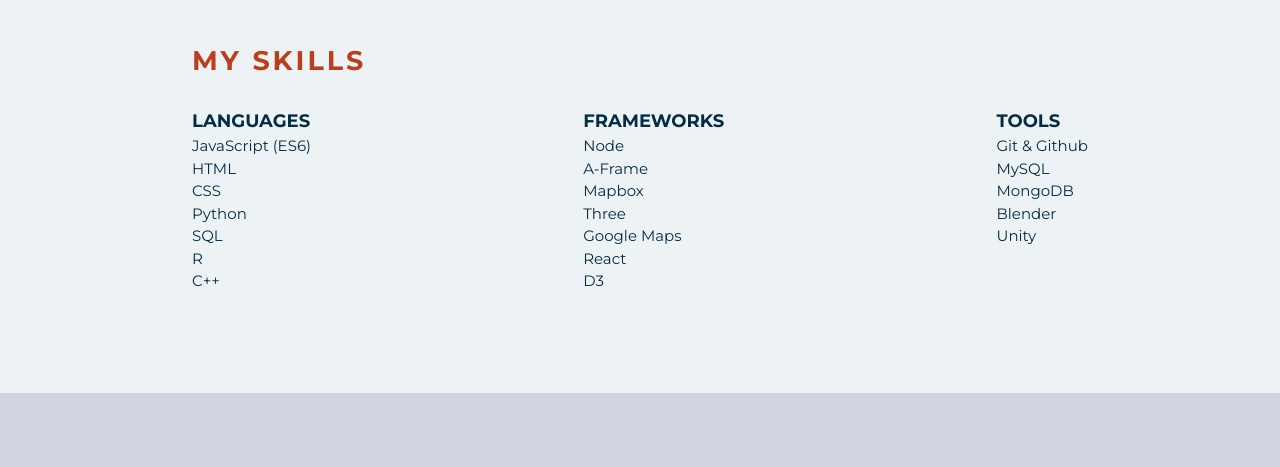
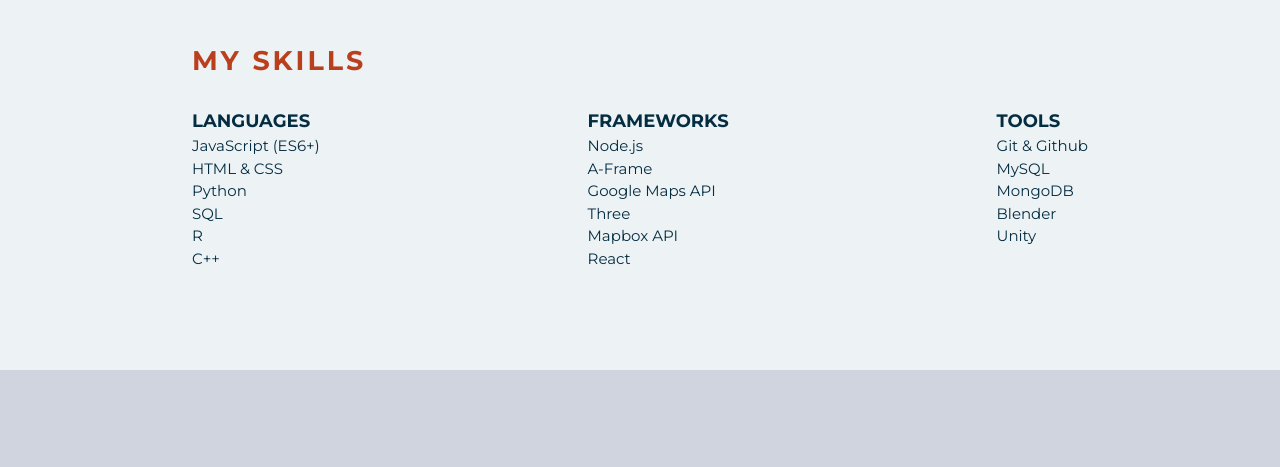
Before and after one commit to HarveyReynier/v1, a plain HTML site: page index.html in a window 1280 px wide. Shown: the part 1600-2067 px from the top of the page. Drawn offline with nearby package versions, Linux system fonts and the light colour scheme.

Commit message:
fixed some typos.

```diff
--- a/index.html
+++ b/index.html
@@ -70,9 +70,8 @@
             <div class="skills-category">
                 <div class="skill-name">Languages</div>
                 <ul>
-                    <li>JavaScript (ES6)</li>
-                    <li>HTML</li>
-                    <li>CSS</li>
+                    <li>JavaScript (ES6+)</li>
+                    <li>HTML & CSS</li>
                     <li>Python</li>
                     <li>SQL</li>
                     <li>R</li>
@@ -82,13 +81,12 @@
             <div class="skills-category">
                 <div class="skill-name">Frameworks</div>
                 <ul>
-                    <li>Node</li>
+                    <li>Node.js</li>
                     <li>A-Frame</li>
-                    <li>Mapbox</li>
+                    <li>Google Maps API</li>
                     <li>Three</li>
-                    <li>Google Maps</li>
+                    <li>Mapbox API</li>
                     <li>React</li>
-                    <li>D3</li>
                 </ul>
             </div>
             <div class="skills-category">
```
